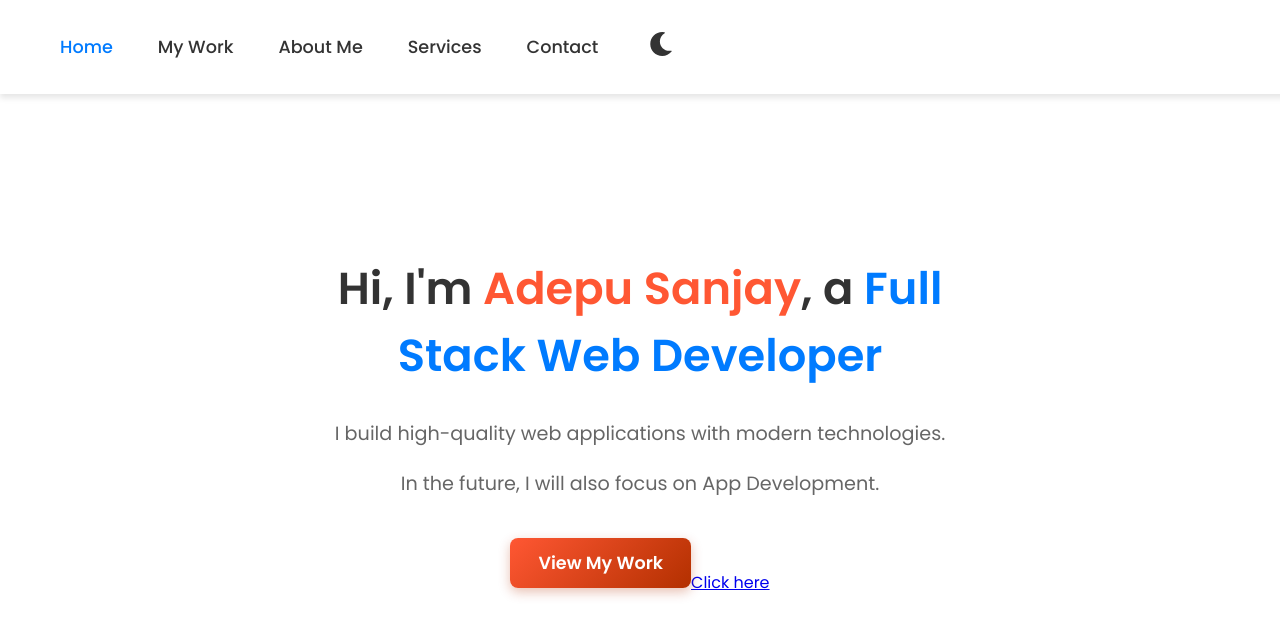
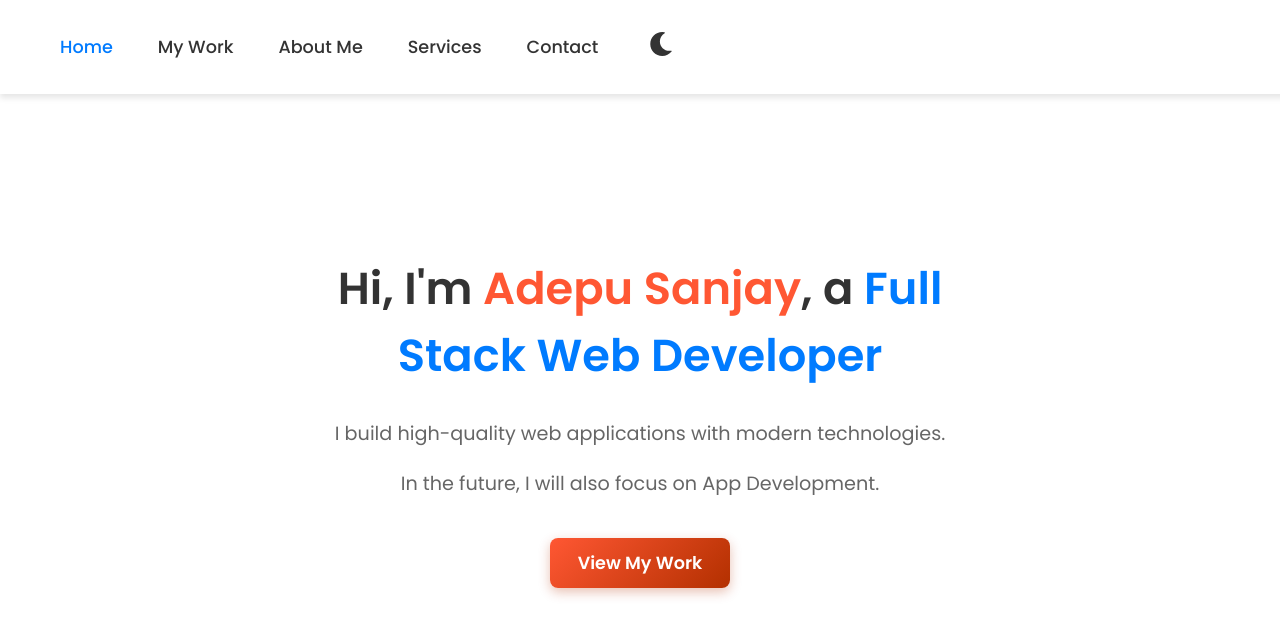
Before and after one commit to Sanjay-adepu/Adepu-Sanjay, a React (Vite) app: page / in a window 1280 px wide. Shown: the top 636 px of the page. Built offline with nearby package versions, Linux system fonts and the light colour scheme.

Commit message:
Update Home.jsx

```diff
--- a/src/pages/Home.jsx
+++ b/src/pages/Home.jsx
@@ -74,7 +74,7 @@ const Home = () => {
             >
                 View My Work
             </Link>
-<a href="https://www.effectiveratecpm.com/x346tkqca?key=70af28cd6732fa96465ee19cd5f428d1">Click here</a>
+
         </div>
     </div>
 );
```
